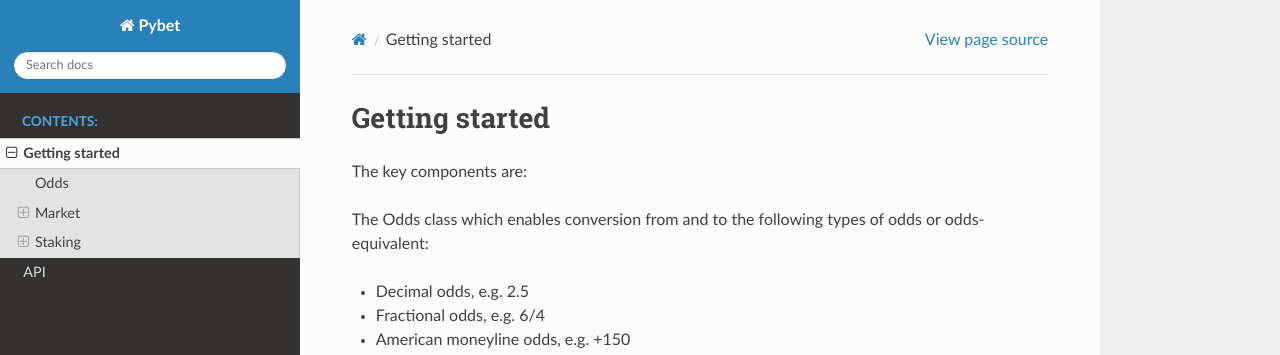
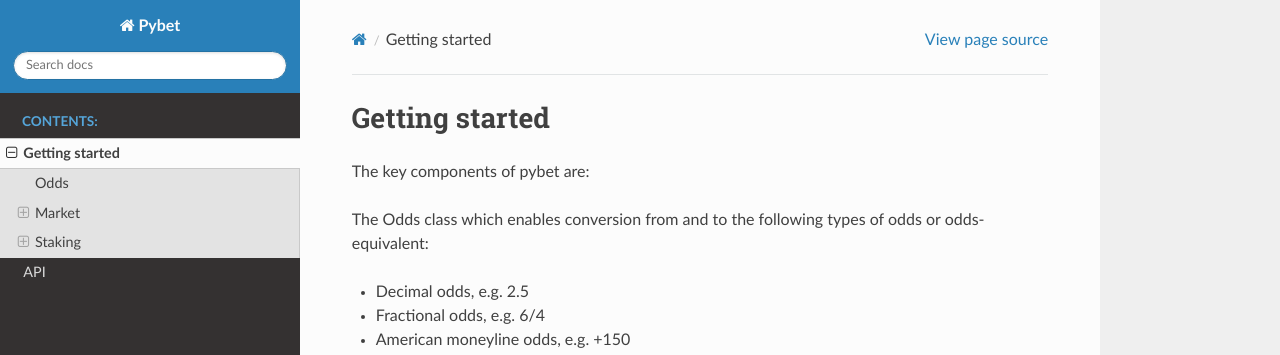
Before and after one commit to peaky76/pybet, a Sphinx documentation site: the page built from docs/source/getting_started.rst, in a window 1280 px wide and 900 px high. Shown: the top 355 px of the window. Built offline with Sphinx 7.4.7 and the Read the Docs theme 2.0.0, drawn with Linux system fonts in a browser that asks for light colours.

Commit message:
docs: amend api and getting started documentation

```diff
--- a/docs/source/api.rst
+++ b/docs/source/api.rst
@@ -1,5 +1,7 @@
 API
 ---
+
+Here is the API documentation for the pybet package.
 
 .. automodule:: pybet.market
    :members:
--- a/docs/source/conf.py
+++ b/docs/source/conf.py
@@ -9,7 +9,7 @@
 project = "Pybet"
 copyright = "2023, Robert Peacock"
 author = "Robert Peacock"
-release = "0.7.0"
+release = "0.7.2"
 
 # -- General configuration ---------------------------------------------------
 # https://www.sphinx-doc.org/en/master/usage/configuration.html#general-configuration
--- a/docs/source/getting_started.rst
+++ b/docs/source/getting_started.rst
@@ -1,7 +1,7 @@
 Getting started
 ---------------
 
-The key components are:
+The key components of pybet are:
 
 The Odds class which enables conversion from and to the following types of odds or odds-equivalent:
 
```
